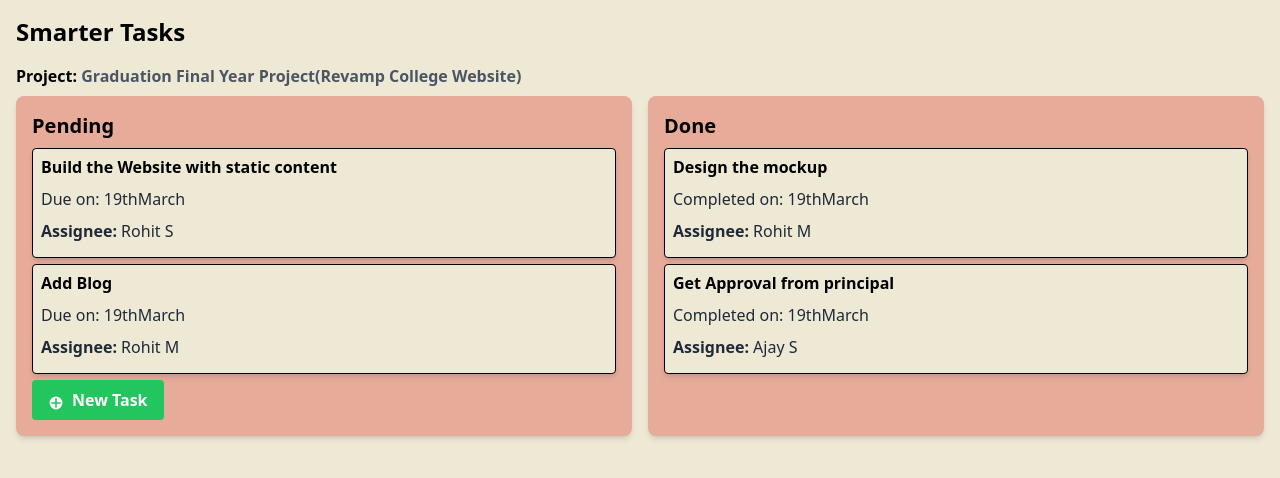
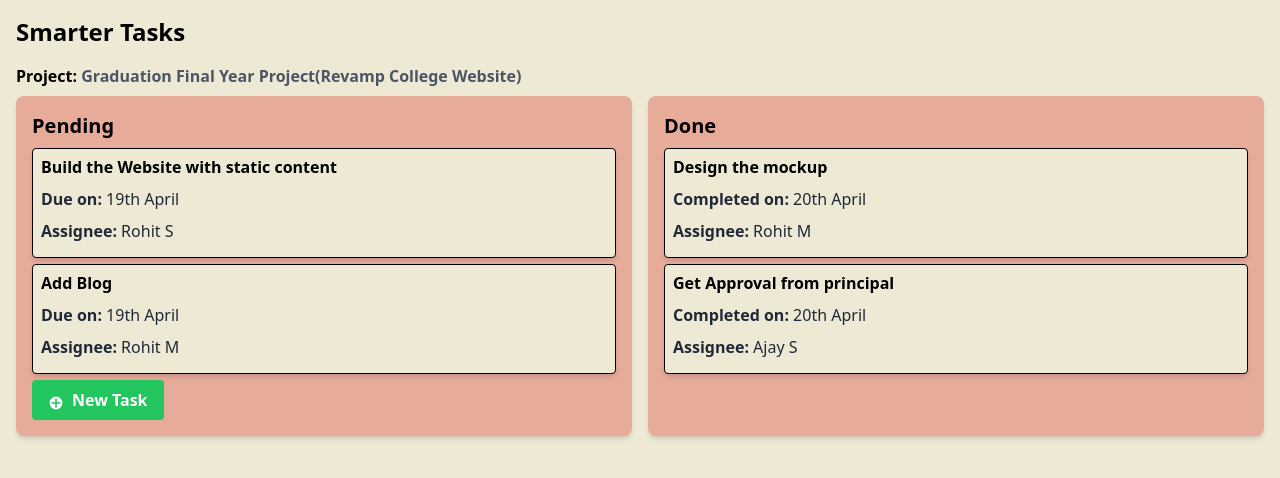
Before and after one commit to Saimall/wd301, a React (Create React App) app in the folder hello-react/: page / in a window 1280 px wide. Shown: the top 478 px of the page. Built offline with nearby package versions, Linux system fonts and the light colour scheme.

Commit message:
Passed manually months and directly passed into taskcard component

```diff
--- a/hello-react/src/App.tsx
+++ b/hello-react/src/App.tsx
@@ -18,11 +18,11 @@ function App() {
           <TaskCard
             {...dueitems(
               "Build the Website with static content",
-              "2013-03-19",
+              "19th April",
               "Rohit S"
             )}
           />
-          <TaskCard {...dueitems("Add Blog", "2023-03-19", "Rohit M")} />
+          <TaskCard {...dueitems("Add Blog", "19th April", "Rohit M")} />
 
           <button className="bg-green-500 hover:bg-green-800 text-white font-bold py-2 px-4 rounded">
             <svg
@@ -44,12 +44,12 @@ function App() {
         <div className="w-1/2 ml-2 rounded-lg shadow-md p-4 mb-2 status">
           <h1 className="text-xl font-bold mb-2">Done</h1>
           <TaskCard
-            {...completeditems("Design the mockup", "2023-03-19", "Rohit M")}
+            {...completeditems("Design the mockup", "20th April", "Rohit M")}
           />
           <TaskCard
             {...completeditems(
               "Get Approval from principal",
-              "2023-03-19",
+              "20th April",
               "Ajay S"
             )}
           />
--- a/hello-react/src/TaskCard.tsx
+++ b/hello-react/src/TaskCard.tsx
@@ -2,47 +2,61 @@ import "./TaskCard.css";
 import React from "react";
 
 const TaskCard = (props) => {
-  let months: string[] = [
-    "January",
-    "February",
-    "March",
-    "April",
-    "May",
-    "June",
-    "July",
-    "August",
-    "September",
-    "October",
-    "November",
-    "December",
-  ];
+  // let months: string[] = [
+  //   "January",
+  //   "February",
+  //   "March",
+  //   "April",
+  //   "May",
+  //   "June",
+  //   "July",
+  //   "August",
+  //   "September",
+  //   "October",
+  //   "November",
+  //   "December",
+  // ];
 
-  if (props.completedAtDate) {
-    var completeddate = new Date(props.completedAtDate);
-  const completedatenumber = completeddate.getDate();
-  const completemonthnumber = completeddate.getMonth();
-    var status =
-      "Completed on: " +
-      completedatenumber +
-      "th" +
-      months[completemonthnumber];
-  } else {
-    var duedate = new Date(props.dueDate);
-  console.log(duedate);
-  const duedatenumber = duedate.getDate();
-  const duemonthnumber = duedate.getMonth();
-    status = "Due on: " + duedatenumber + "th" + months[duemonthnumber];
-  }
-
+  // if (props.completedAtDate) {
+  //   var completeddate = new Date(props.completedAtDate);
+  // const completedatenumber = completeddate.getDate();
+  // const completemonthnumber = completeddate.getMonth();
+  //   var status =
+  //     "Completed on: " +
+  //     completedatenumber +
+  //     "th" +
+  //     months[completemonthnumber];
+  // } else {
+  //   var duedate = new Date(props.dueDate);
+  // console.log(duedate);
+  // const duedatenumber = duedate.getDate();
+  // const duemonthnumber = duedate.getMonth();
+  //   status = "Due on: " + duedatenumber + "th" + months[duemonthnumber];
+  // }
+if(props.completedAtDate){
   return (
     <div className="bg-white rounded-lg shadow-md p-4 mb-2 TaskItem hover:bg-gray-200">
       <h2 className="font-bold mb-2">{props.title}</h2>
-      <p className="text-gray-800 mb-2">{status}</p>
+      <p className="text-gray-800 mb-2"> <span className="font-bold">Completed on: </span>{props.completedAtDate}</p>
       <p className="text-gray-800 mb-2">
         <span className="font-bold">Assignee: </span>
         {props.assigneeName}
       </p>
     </div>
   );
+}
+  else{
+    return (
+      <div className="bg-white rounded-lg shadow-md p-4 mb-2 TaskItem hover:bg-gray-200">
+        <h2 className="font-bold mb-2">{props.title}</h2>
+        <p className="text-gray-800 mb-2"> <span className="font-bold">Due on: </span>{props.dueDate}</p>
+        <p className="text-gray-800 mb-2">
+          <span className="font-bold">Assignee: </span>
+          {props.assigneeName}
+        </p>
+      </div>
+    );
+  }
+
 };
 export default TaskCard;
```
